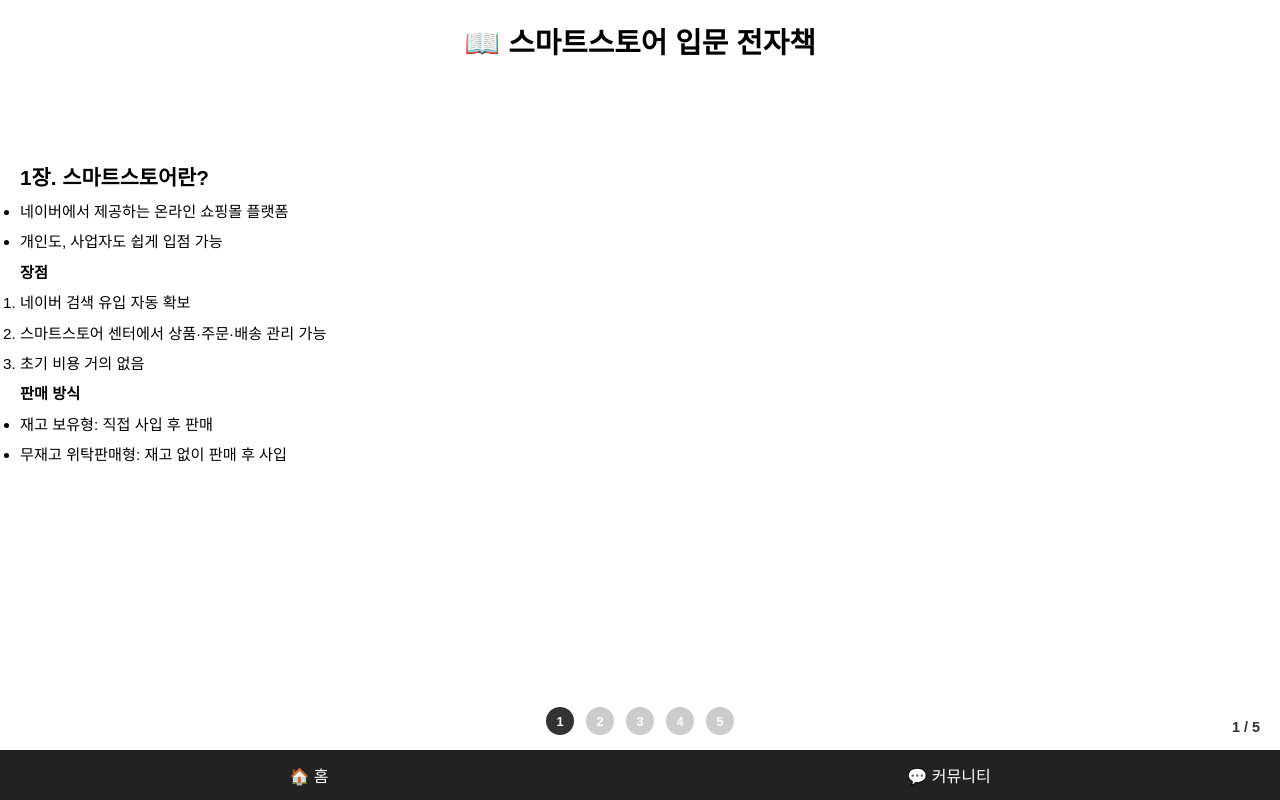
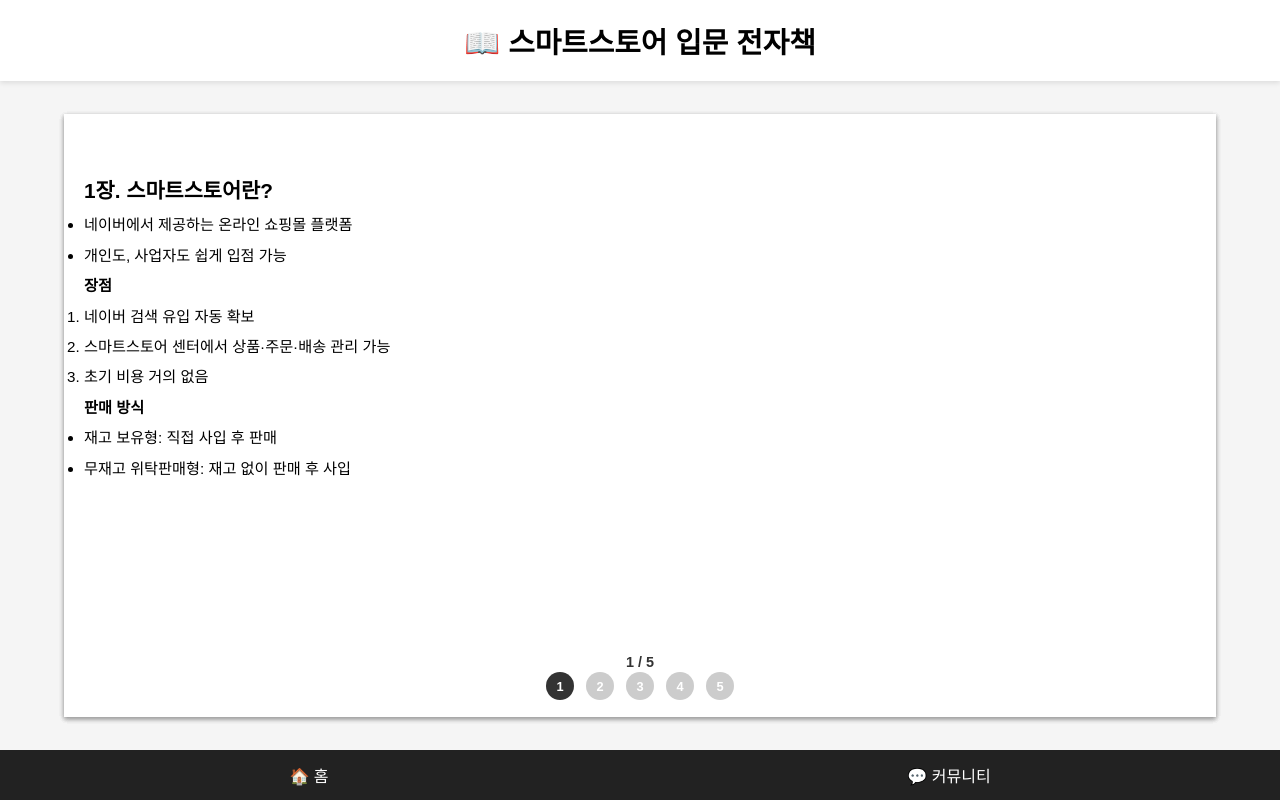
Before and after one commit to pageno/Raksa, a plain HTML site: page index.html in a window 1280 px wide. Drawn offline with Linux system fonts and the light colour scheme.

Commit message:
Update index.html

```diff
--- a/index.html
+++ b/index.html
@@ -6,7 +6,7 @@
   <title>📖 스마트스토어 입문 전자책</title>
   <style>
     * {margin:0; padding:0; box-sizing:border-box;}
-    body, html {height:100%; width:100%; font-family:'Arial', sans-serif; overflow:hidden;}
+    body, html {height:100%; width:100%; font-family:'Arial', sans-serif; overflow:hidden; background:#f5f5f5;}
 
     .app {
       display: flex;
@@ -25,44 +25,56 @@
       background: white;
       box-shadow: 0 2px 5px rgba(0,0,0,0.1);
       flex-shrink: 0;
+      z-index: 10;
     }
 
-    .slider-container {
+    .book-container {
+      perspective: 2000px;
       flex: 1;
       overflow: hidden;
       position: relative;
+      display: flex;
+      justify-content: center;
+      align-items: center;
     }
 
-    .slides {
-      display: flex;
-      height: 100%;
-      width: 500%;
-      transition: transform 0.4s ease;
+    .book {
+      width: 90%;
+      height: 90%;
+      position: relative;
+      transform-style: preserve-3d;
     }
 
-    .slide {
-      flex: 0 0 100%;
+    .page {
+      width: 100%;
       height: 100%;
-      padding: 80px 20px 80px 20px;
+      background: #fff;
+      padding: 60px 20px;
       overflow-y: auto;
-      background: #fff;
+      position: absolute;
+      top: 0;
+      left: 0;
+      transform-origin: left center;
+      backface-visibility: hidden;
+      box-shadow: 0 2px 5px rgba(0,0,0,0.1);
+      transition: transform 0.8s ease;
     }
 
-    .slide h2 {
+    .page h2 {
       margin-bottom: 10px;
       font-size: 1.3rem;
     }
 
-    .slide p, .slide li {
+    .page p, .page li {
       margin-bottom: 8px;
       font-size: 0.95rem;
       line-height: 1.4rem;
     }
 
-    /* 페이지 네비게이션 */
+    /* 페이지네이션과 페이지 표시를 화면 아래쪽 끝으로 이동 */
     .pagination {
       position: fixed;
-      bottom: 65px;
+      bottom: 50px; /* 네비게이션 위로 올림 */
       left: 50%;
       transform: translateX(-50%);
       display: flex;
@@ -86,11 +98,11 @@
     }
     .dot.active { background: #333; }
 
-    /* 현재 페이지를 동그라미와 같은 높이, 오른쪽 끝으로 */
     .page-indicator {
       position: fixed;
-      bottom: 65px;
-      right: 20px;
+      bottom: 80px; /* 동그라미보다 위 */
+      left: 50%;
+      transform: translateX(-50%);
       font-size: 0.9rem;
       color: #333;
       font-weight: bold;
@@ -106,6 +118,7 @@
       align-items: center;
       font-size: 0.9rem;
       flex-shrink: 0;
+      z-index: 20;
     }
 
     .nav button {
@@ -121,10 +134,9 @@
   <div class="app">
     <header>📖 스마트스토어 입문 전자책</header>
 
-    <div class="slider-container" id="sliderContainer">
-      <div class="slides" id="slides">
-        <div class="slide">
-          <h2>1장. 스마트스토어란?</h2>
+    <div class="book-container">
+      <div class="book" id="book">
+        <div class="page"><h2>1장. 스마트스토어란?</h2>
           <ul>
             <li>네이버에서 제공하는 온라인 쇼핑몰 플랫폼</li>
             <li>개인도, 사업자도 쉽게 입점 가능</li>
@@ -141,9 +153,7 @@
             <li>무재고 위탁판매형: 재고 없이 판매 후 사입</li>
           </ul>
         </div>
-
-        <div class="slide">
-          <h2>2장. 스마트스토어 시작 전 준비</h2>
+        <div class="page"><h2>2장. 스마트스토어 시작 전 준비</h2>
           <ol>
             <li>사업자 등록 – 이미 있으면 통신판매업 신고만 추가</li>
             <li>통신판매업 신고 – 정부24 온라인 가능</li>
@@ -151,9 +161,7 @@
             <li>도매 사이트 회원가입 – 예: 사입삼촌, 도매매, 사방넷 등</li>
           </ol>
         </div>
-
-        <div class="slide">
-          <h2>3장. 상품 소싱 기초</h2>
+        <div class="page"><h2>3장. 상품 소싱 기초</h2>
           <p><strong>상품 2가지 유형</strong></p>
           <ol>
             <li>시즌별 상품: 계절·행사에 따라 수요 급등</li>
@@ -167,9 +175,7 @@
             <li>마진 계산 가능 여부</li>
           </ul>
         </div>
-
-        <div class="slide">
-          <h2>4장. 3일 입문 실천 플랜</h2>
+        <div class="page"><h2>4장. 3일 입문 실천 플랜</h2>
           <p><strong>1일차 – 계정 준비</strong></p>
           <ul>
             <li>스마트스토어 계정 만들기</li>
@@ -187,9 +193,7 @@
             <li>무반응 상품은 3~7일 후 삭제 후 재업로드</li>
           </ul>
         </div>
-
-        <div class="slide">
-          <h2>5장. 운영·관리 기초</h2>
+        <div class="page"><h2>5장. 운영·관리 기초</h2>
           <ol>
             <li>상품 반응 체크 (방문자수, 찜, 클릭)</li>
             <li>무반응 상품 삭제 후 재업로드</li>
@@ -204,7 +208,6 @@
           </ul>
         </div>
       </div>
-
       <div class="pagination" id="pagination"></div>
       <div class="page-indicator" id="pageIndicator">1 / 5</div>
     </div>
@@ -216,13 +219,16 @@
   </div>
 
   <script>
-    const slides = document.getElementById('slides');
+    const book = document.getElementById('book');
+    const pages = document.querySelectorAll('.page');
+    const totalSlides = pages.length;
     const pagination = document.getElementById('pagination');
     const pageIndicator = document.getElementById('pageIndicator');
-    const sliderContainer = document.getElementById('sliderContainer');
-    const totalSlides = slides.children.length;
     let currentIndex = 0;
-    let startX = 0;
+
+    pages.forEach((page, i) => {
+      page.style.zIndex = totalSlides - i;
+    });
 
     for (let i = 0; i < totalSlides; i++) {
       const dot = document.createElement('div');
@@ -231,7 +237,6 @@
       dot.addEventListener('click', () => goToSlide(i));
       pagination.appendChild(dot);
     }
-
     const dots = document.querySelectorAll('.dot');
 
     function updateIndicator() {
@@ -239,30 +244,48 @@
     }
 
     function goToSlide(index) {
+      if(index === currentIndex) return;
+      if(index > currentIndex){
+        pages[currentIndex].style.transform = 'rotateY(-180deg)';
+      } else {
+        pages[index].style.transform = 'rotateY(0deg)';
+      }
       currentIndex = index;
-      slides.style.transform = `translateX(-${100 * index}%)`;
       dots.forEach(dot => dot.classList.remove('active'));
       dots[index].classList.add('active');
       updateIndicator();
     }
 
-    // 터치 슬라이드
-    slides.addEventListener('touchstart', e => startX = e.touches[0].clientX);
-    slides.addEventListener('touchend', e => {
-      let endX = e.changedTouches[0].clientX;
-      if (startX - endX > 50 && currentIndex < totalSlides - 1) goToSlide(currentIndex + 1);
-      if (endX - startX > 50 && currentIndex > 0) goToSlide(currentIndex - 1);
+    book.addEventListener('click', e => {
+      const rect = book.getBoundingClientRect();
+      const clickX = e.clientX - rect.left;
+      if (clickX > rect.width/2 && currentIndex < totalSlides-1){
+        goToSlide(currentIndex+1);
+      } else if (clickX <= rect.width/2 && currentIndex > 0){
+        goToSlide(currentIndex-1);
+      }
     });
 
-    // 클릭으로 좌우 이동
-    sliderContainer.addEventListener('click', e => {
-      const half = sliderContainer.clientWidth / 2;
-      if (e.clientX > half && currentIndex < totalSlides - 1) {
-        goToSlide(currentIndex + 1);
-      } else if (e.clientX <= half && currentIndex > 0) {
-        goToSlide(currentIndex - 1);
+    let startX = 0;
+    let endX = 0;
+
+    book.addEventListener('touchstart', e => {
+      startX = e.changedTouches[0].clientX;
+    });
+
+    book.addEventListener('touchend', e => {
+      endX = e.changedTouches[0].clientX;
+      const diff = endX - startX;
+      if (Math.abs(diff) > 50) {
+        if (diff < 0 && currentIndex < totalSlides-1) {
+          goToSlide(currentIndex+1);
+        } else if (diff > 0 && currentIndex > 0) {
+          goToSlide(currentIndex-1);
+        }
       }
     });
+
+    updateIndicator();
   </script>
 </body>
 </html>
```
